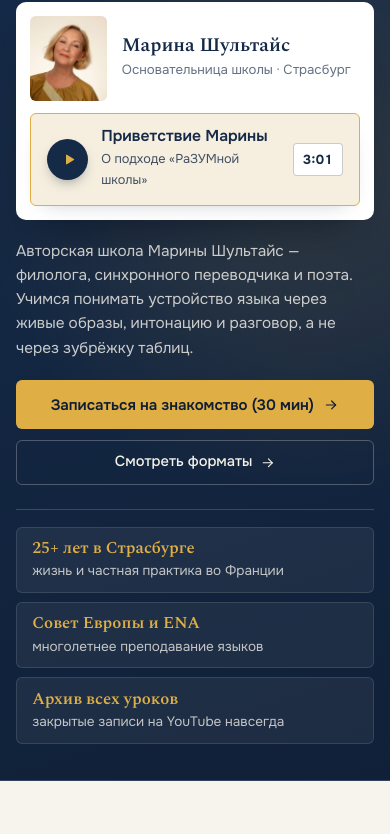
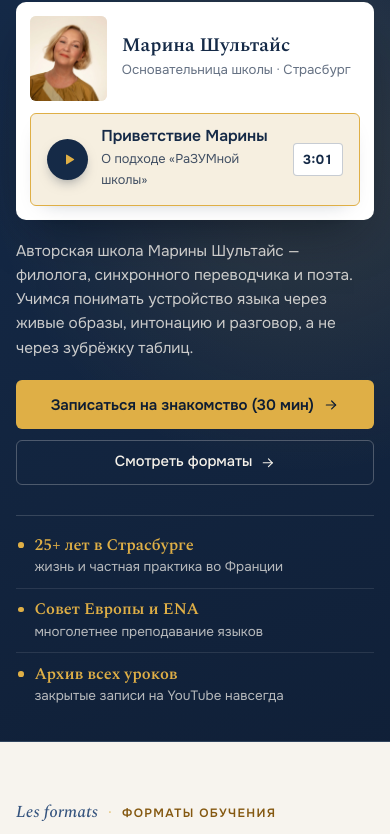
Before and after one commit to ilovehimars-dev/razumnaya-shkola, a plain HTML site: page index.html in a window 390 px wide. Shown: the part 248-1082 px from the top of the page. Drawn offline with Linux system fonts and the light colour scheme.

Commit message:
v51: Restyle mobile Hero facts as frameless typographic list with gold markers so they don't blend with CTA buttons

```diff
--- a/css/site.css
+++ b/css/site.css
@@ -922,24 +922,42 @@ button {
   .hero-facts {
     order: 6;
     grid-template-columns: minmax(0, 1fr);
-    gap: 0.55rem;
-    margin-top: 0.35rem;
-    padding-top: 1.05rem;
+    gap: 0;
+    margin-top: 0.75rem;
+    padding-top: 0.5rem;
+    border-top: 1px solid rgba(247, 244, 238, 0.16);
   }
   .hero-fact {
+    position: relative;
     display: grid;
-    gap: 0.14rem;
-    padding: 0.72rem 0.95rem;
-    background: rgba(255, 255, 255, 0.055);
-    border: 1px solid rgba(247, 244, 238, 0.12);
-    border-radius: var(--r);
+    gap: 0.12rem;
+    padding: 0.72rem 0 0.72rem 1.15rem;
+    background: transparent;
+    border: 0;
+    border-bottom: 1px solid rgba(247, 244, 238, 0.1);
+    border-radius: 0;
+  }
+  .hero-fact::before {
+    content: "";
+    position: absolute;
+    left: 0.15rem;
+    top: 1.12rem;
+    width: 0.36rem;
+    height: 0.36rem;
+    border-radius: 50%;
+    background: var(--sun);
+  }
+  .hero-fact:last-child {
+    border-bottom: 0;
+    padding-bottom: 0;
   }
   .hero-fact dt {
-    font-size: 1.04rem;
+    font-size: 1.02rem;
   }
   .hero-fact dd {
     margin-top: 0;
-    font-size: 0.85rem;
+    font-size: 0.84rem;
+    color: rgba(247, 244, 238, 0.72);
   }
 
   /* Компактная карточка Марины + крупная полноширинная кнопка видео на телефоне */
--- a/index.html
+++ b/index.html
@@ -8,7 +8,7 @@
   <meta name="theme-color" content="#152A47">
   <link rel="icon" type="image/png" href="img/favicon.png?v=29">
   <link rel="stylesheet" href="css/fonts.css?v=23">
-  <link rel="stylesheet" href="css/site.css?v=49">
+  <link rel="stylesheet" href="css/site.css?v=51">
 </head>
 <body>
   <a class="skip-link" href="#main">Перейти к содержанию</a>
```
